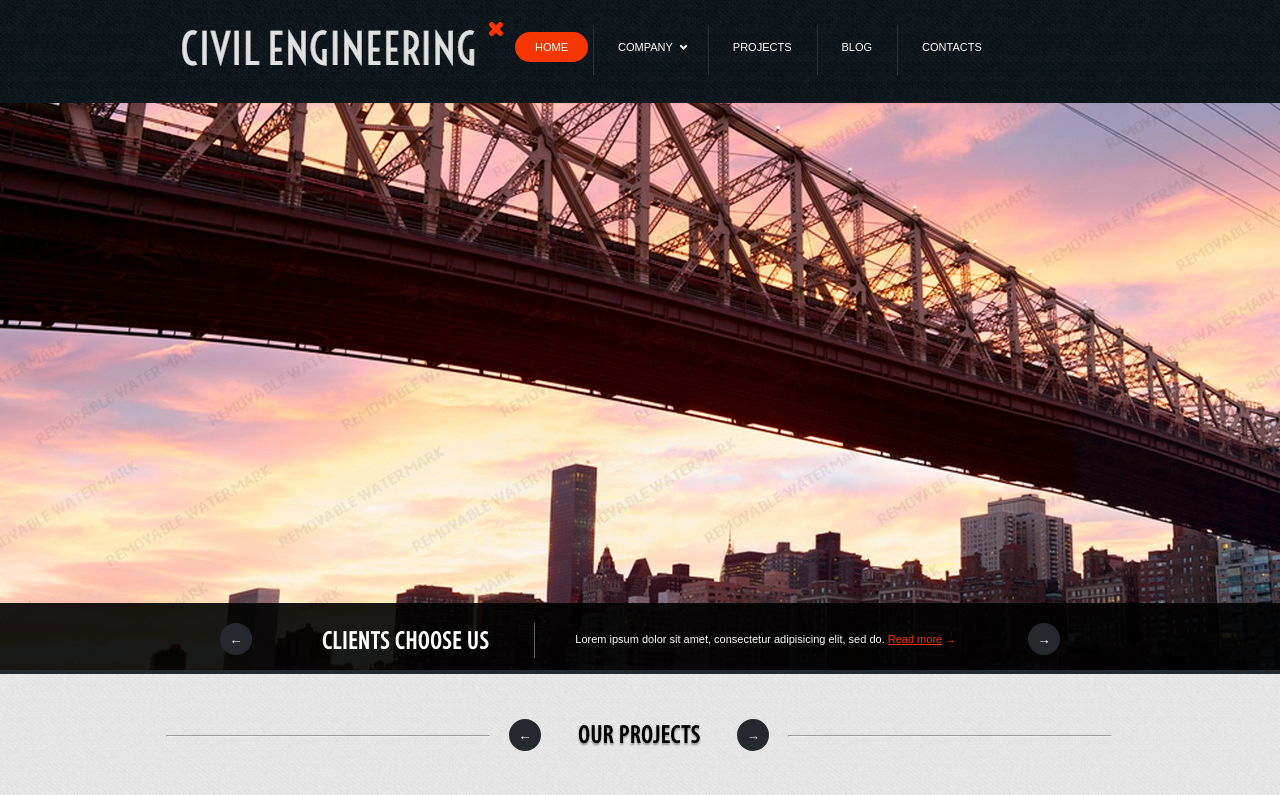
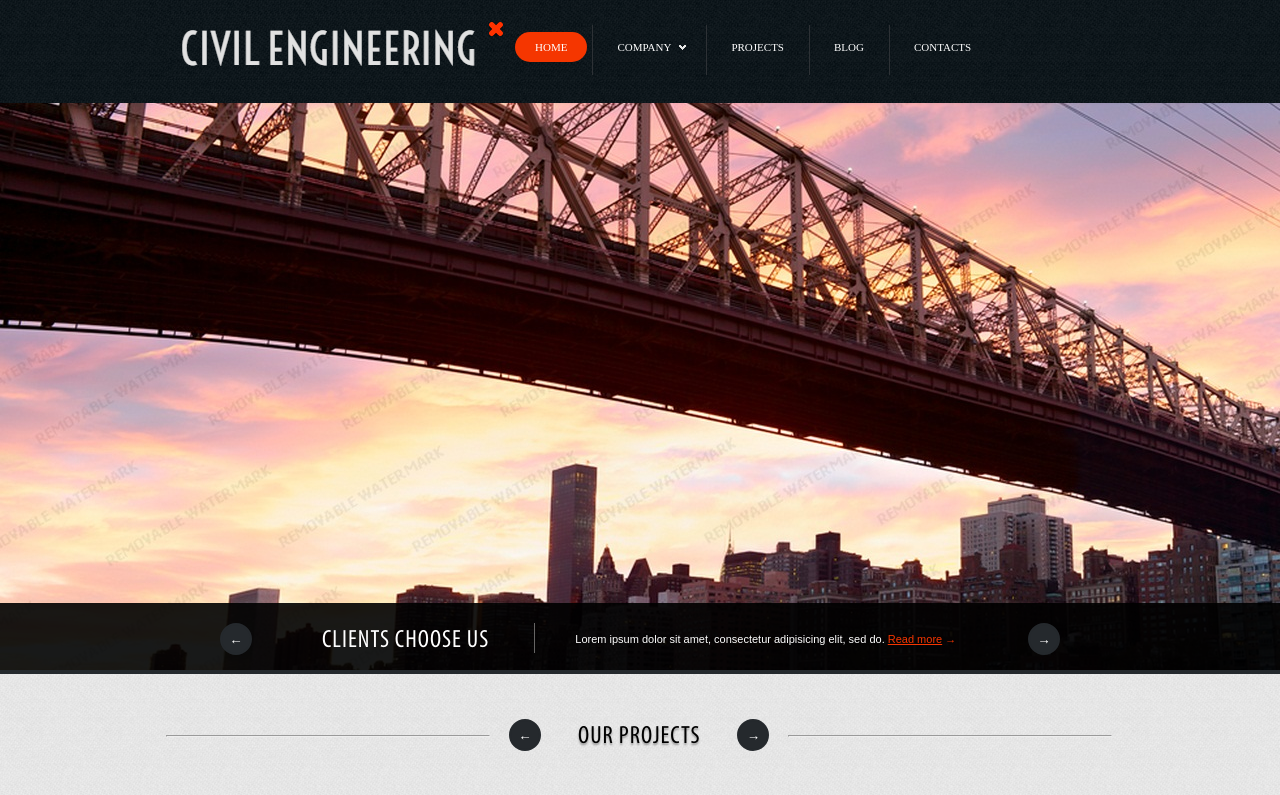
Before and after one commit to RadoAz/sliced_site, a website: page index.html in a window 1280 px wide. Shown: the top 795 px of the page. Drawn offline with nearby package versions, Linux system fonts and the light colour scheme; files that its build step writes are made by us from their sources.

Commit message:
Reset css created.

```diff
--- a/scss/_reset.scss
+++ b/scss/_reset.scss
@@ -1,9 +1 @@
-header, banner, article, aside, footer, button {
-  display: block;
-  font-family: Arial;
-}
-
-html, body, p, h1, h2, h3, a, div, img, input {
- margin: 0;
- padding: 0;
-}
+/** * Eric Meyer's Reset CSS v2.0 (http://meyerweb.com/eric/tools/css/reset/) * http://cssreset.com */html, body, div, span, applet, object, iframe,h1, h2, h3, h4, h5, h6, p, blockquote, pre,a, abbr, acronym, address, big, cite, code,del, dfn, em, img, ins, kbd, q, s, samp,small, strike, strong, sub, sup, tt, var,b, u, i, center,dl, dt, dd, ol, ul, li,fieldset, form, label, legend,table, caption, tbody, tfoot, thead, tr, th, td,article, aside, canvas, details, embed, figure, figcaption, footer, header, hgroup, menu, nav, output, ruby, section, summary,time, mark, audio, video {  margin: 0;  padding: 0; border: 0;  font-size: 100%;  font: inherit;  vertical-align: baseline;}/* HTML5 display-role reset for older browsers */article, aside, details, figcaption, figure, footer, header, hgroup, menu, nav, section {  display: block;}body {  line-height: 1;}ol, ul {  list-style: none;}blockquote, q { quotes: none;}blockquote:before, blockquote:after,q:before, q:after { content: '';  content: none;}table {  border-collapse: collapse;  border-spacing: 0;}
```
